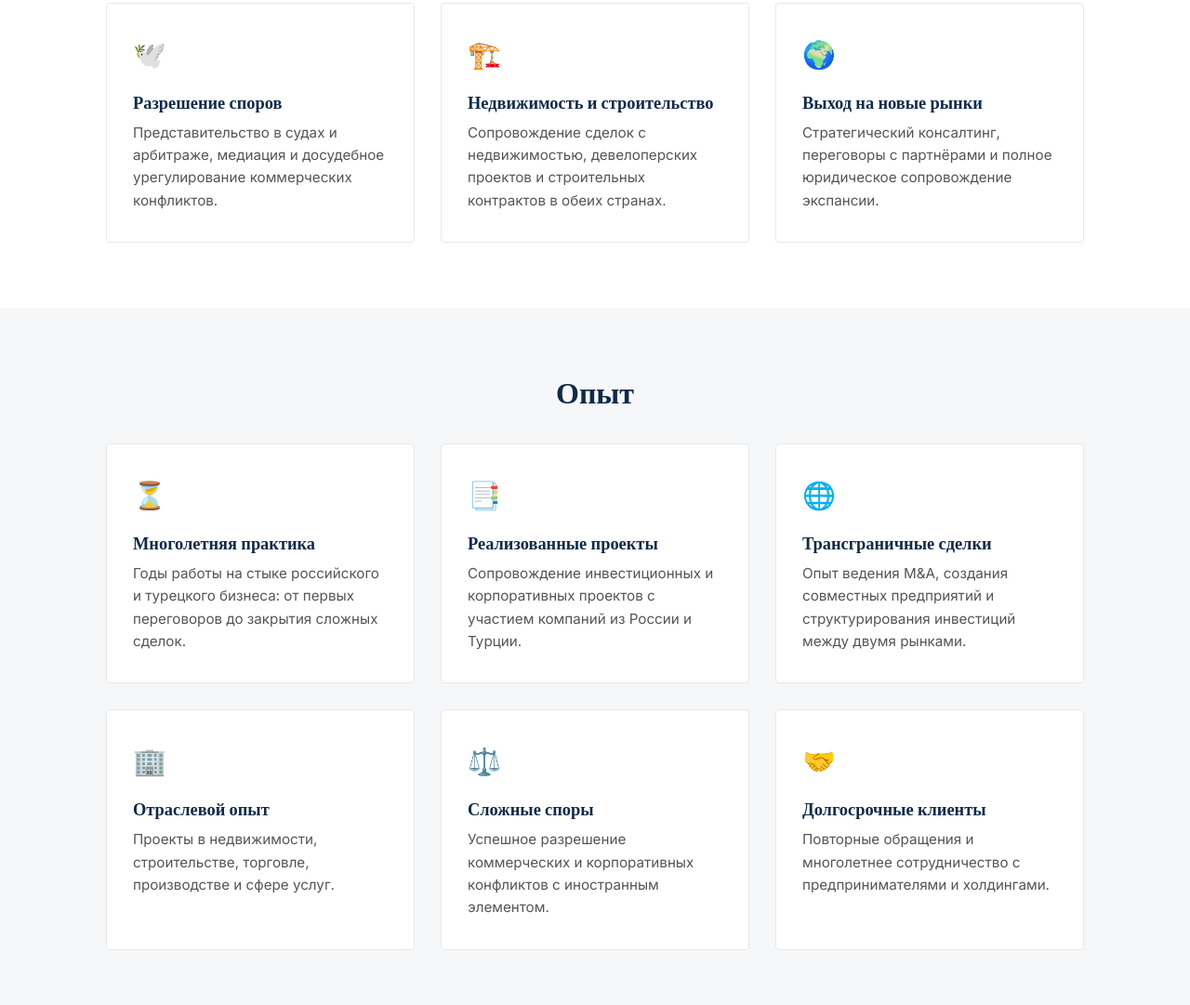
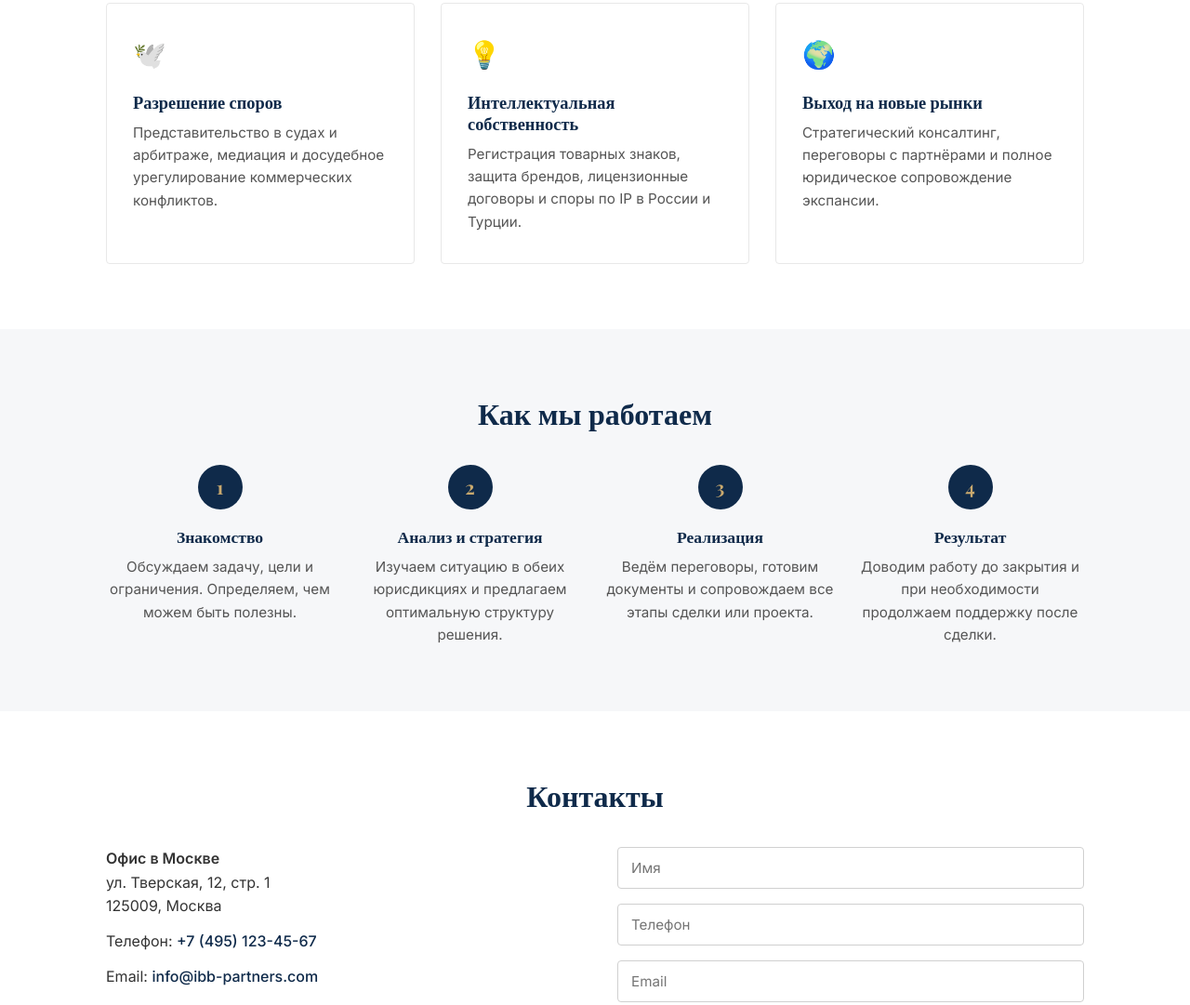
Before and after one commit to 20gates/ibb-partner, a plain HTML site: page index.html in a window 1280 px wide. Shown: the part 1330-2411 px from the top of the page at 93% size. Drawn offline with nearby package versions, Linux system fonts and the light colour scheme.

Commit message:
Add files via upload

```diff
--- a/index.html
+++ b/index.html
@@ -177,6 +177,39 @@
       color: #555;
     }
 
+    /* Process */
+    .process-grid {
+      display: grid;
+      grid-template-columns: repeat(4, 1fr);
+      gap: 24px;
+    }
+    .process-step {
+      text-align: center;
+      position: relative;
+    }
+    .process-step .num {
+      width: 48px;
+      height: 48px;
+      margin: 0 auto 18px;
+      background: #0F2A4A;
+      color: #C9A96E;
+      font-family: 'Playfair Display', serif;
+      font-size: 1.25rem;
+      font-weight: 700;
+      border-radius: 50%;
+      display: flex;
+      align-items: center;
+      justify-content: center;
+    }
+    .process-step h3 {
+      font-size: 1.1rem;
+      margin-bottom: 10px;
+    }
+    .process-step p {
+      font-size: 0.95rem;
+      color: #555;
+    }
+
     /* Contacts */
     .contacts-wrap {
       display: grid;
@@ -274,6 +307,10 @@
       .services-grid {
         grid-template-columns: 1fr;
       }
+      .process-grid {
+        grid-template-columns: 1fr 1fr;
+        gap: 28px;
+      }
       .contacts-wrap {
         grid-template-columns: 1fr;
         gap: 36px;
@@ -281,6 +318,11 @@
       footer .container {
         flex-direction: column;
         text-align: center;
+      }
+    }
+    @media (max-width: 480px) {
+      .process-grid {
+        grid-template-columns: 1fr;
       }
     }
   </style>
@@ -294,7 +336,7 @@
         <ul id="nav-menu">
           <li><a href="#about">О компании</a></li>
           <li><a href="#services">Услуги</a></li>
-          <li><a href="#experience">Опыт</a></li>
+          <li><a href="#process">Как мы работаем</a></li>
           <li><a href="#contacts">Контакты</a></li>
         </ul>
       </nav>
@@ -347,9 +389,9 @@
           <p>Представительство в судах и арбитраже, медиация и досудебное урегулирование коммерческих конфликтов.</p>
         </div>
         <div class="service-card">
-          <div class="icon">🏗️</div>
-          <h3>Недвижимость и строительство</h3>
-          <p>Сопровождение сделок с недвижимостью, девелоперских проектов и строительных контрактов в обеих странах.</p>
+          <div class="icon">💡</div>
+          <h3>Интеллектуальная собственность</h3>
+          <p>Регистрация товарных знаков, защита брендов, лицензионные договоры и споры по IP в России и Турции.</p>
         </div>
         <div class="service-card">
           <div class="icon">🌍</div>
@@ -360,39 +402,29 @@
     </div>
   </section>
 
-  <section id="experience">
+  <section id="process">
     <div class="container">
-      <h2>Опыт</h2>
-      <div class="services-grid">
-        <div class="service-card">
-          <div class="icon">⏳</div>
-          <h3>Многолетняя практика</h3>
-          <p>Годы работы на стыке российского и турецкого бизнеса: от первых переговоров до закрытия сложных сделок.</p>
+      <h2>Как мы работаем</h2>
+      <div class="process-grid">
+        <div class="process-step">
+          <div class="num">1</div>
+          <h3>Знакомство</h3>
+          <p>Обсуждаем задачу, цели и ограничения. Определяем, чем можем быть полезны.</p>
         </div>
-        <div class="service-card">
-          <div class="icon">📑</div>
-          <h3>Реализованные проекты</h3>
-          <p>Сопровождение инвестиционных и корпоративных проектов с участием компаний из России и Турции.</p>
+        <div class="process-step">
+          <div class="num">2</div>
+          <h3>Анализ и стратегия</h3>
+          <p>Изучаем ситуацию в обеих юрисдикциях и предлагаем оптимальную структуру решения.</p>
         </div>
-        <div class="service-card">
-          <div class="icon">🌐</div>
-          <h3>Трансграничные сделки</h3>
-          <p>Опыт ведения M&A, создания совместных предприятий и структурирования инвестиций между двумя рынками.</p>
+        <div class="process-step">
+          <div class="num">3</div>
+          <h3>Реализация</h3>
+          <p>Ведём переговоры, готовим документы и сопровождаем все этапы сделки или проекта.</p>
         </div>
-        <div class="service-card">
-          <div class="icon">🏢</div>
-          <h3>Отраслевой опыт</h3>
-          <p>Проекты в недвижимости, строительстве, торговле, производстве и сфере услуг.</p>
-        </div>
-        <div class="service-card">
-          <div class="icon">⚖️</div>
-          <h3>Сложные споры</h3>
-          <p>Успешное разрешение коммерческих и корпоративных конфликтов с иностранным элементом.</p>
-        </div>
-        <div class="service-card">
-          <div class="icon">🤝</div>
-          <h3>Долгосрочные клиенты</h3>
-          <p>Повторные обращения и многолетнее сотрудничество с предпринимателями и холдингами.</p>
+        <div class="process-step">
+          <div class="num">4</div>
+          <h3>Результат</h3>
+          <p>Доводим работу до закрытия и при необходимости продолжаем поддержку после сделки.</p>
         </div>
       </div>
     </div>
```
